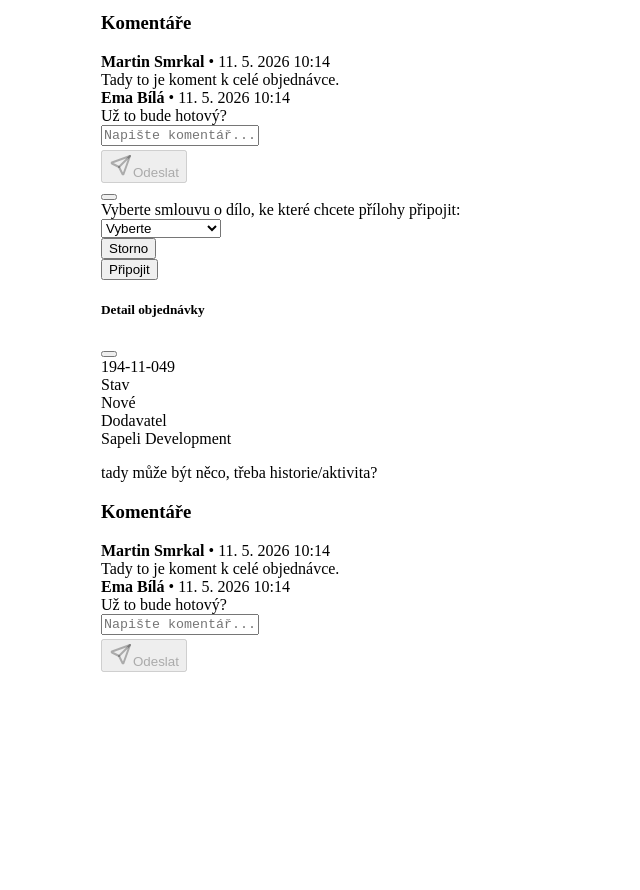
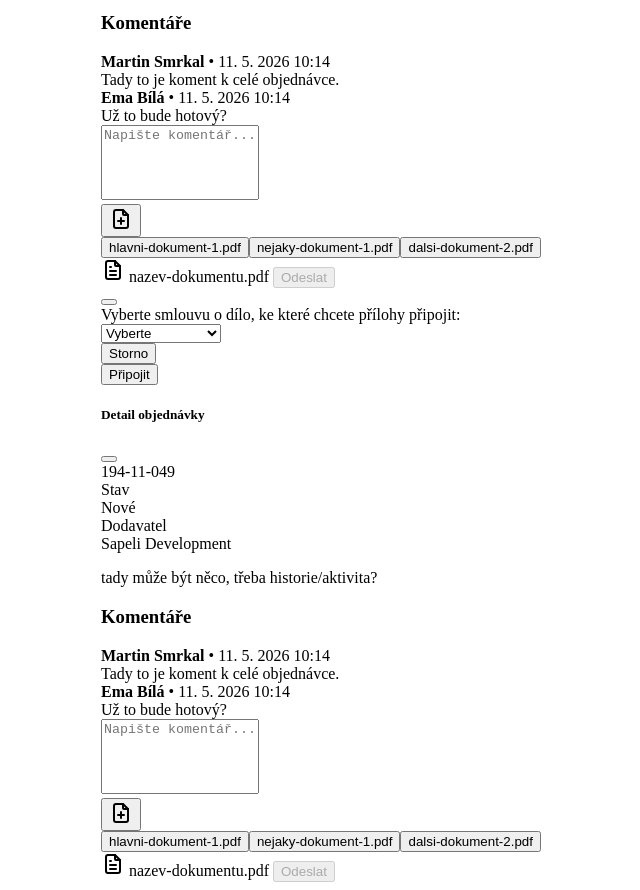
Before and after one commit to TomVitha/ois-vue, a Vue app: page /dois/objednavky in a window 1280 px wide. Shown: the part 2060-2950 px from the top of the page, without its empty margins (179-819 px from the left). Before the commit the page ends 2740 px from the top, so only its background shows below. Built offline with nearby package versions, Linux system fonts and the light colour scheme.

Commit message:
Add option to "reference" individual document when adding comment

```diff
--- a/src/components/DOIS/OrderAddComment.vue
+++ b/src/components/DOIS/OrderAddComment.vue
@@ -63,25 +63,54 @@
 </script>
 
 <template>
-  <div class="row g-2 align-items-end">
-    <div class="col">
+  <div class="position-relative">
     <textarea
       v-model="newCommentText"
       :name="`comment-${props.target}-${props.targetId}`"
       :id="`comment-${props.target}-${props.targetId}`"
       class="form-control"
       placeholder="Napište komentář..."
-        @keydown.ctrl.enter="submitComment"
-        style="resize: none; field-sizing: content;"></textarea>
+      @keydown.enter.exact.prevent="submitComment"
+      style="resize: none; field-sizing: content; padding-bottom: 3.5rem"></textarea>
+    <div class="d-flex align-items-center position-absolute end-0 bottom-0 px-2 pb-2 w-100">
+      <!-- WIP -->
+      <div class="btn-actions">
+        <div class="dropdown">
+          <button class="btn btn-action dropdown-toggle" data-bs-toggle="dropdown" draggable="false">
+            <svg xmlns="http://www.w3.org/2000/svg" width="24" height="24" viewBox="0 0 24 24" fill="none" stroke="currentColor" stroke-width="2" stroke-linecap="round" stroke-linejoin="round" class="icon icon-tabler icons-tabler-outline icon-tabler-file-plus">
+              <path stroke="none" d="M0 0h24v24H0z" fill="none" />
+              <path d="M14 3v4a1 1 0 0 0 1 1h4" />
+              <path d="M17 21h-10a2 2 0 0 1 -2 -2v-14a2 2 0 0 1 2 -2h7l5 5v11a2 2 0 0 1 -2 2" />
+              <path d="M12 11l0 6" />
+              <path d="M9 14l6 0" />
+            </svg>
+          </button>
+          <div class="dropdown-menu">
+            <button class="dropdown-item">hlavni-dokument-1.pdf</button>
+            <button class="dropdown-item">nejaky-dokument-1.pdf</button>
+            <button class="dropdown-item">dalsi-dokument-2.pdf</button>
           </div>
-    <div class="col-auto">
-      <!-- * Add comment to document -->
+        </div>
+      </div>
+      <!-- NOTE: Pokud se vybere specifický dokument, ke kterému se komentář pojí -->
+      <span class="tag">
+        <svg xmlns="http://www.w3.org/2000/svg" width="24" height="24" viewBox="0 0 24 24" fill="none" stroke="currentColor" stroke-width="2" stroke-linecap="round" stroke-linejoin="round" class="icon icon-tabler icons-tabler-outline icon-tabler-file-text">
+          <path stroke="none" d="M0 0h24v24H0z" fill="none" />
+          <path d="M14 3v4a1 1 0 0 0 1 1h4" />
+          <path d="M17 21h-10a2 2 0 0 1 -2 -2v-14a2 2 0 0 1 2 -2h7l5 5v11a2 2 0 0 1 -2 2" />
+          <path d="M9 9l1 0" />
+          <path d="M9 13l6 0" />
+          <path d="M9 17l6 0" />
+        </svg>
+        nazev-dokumentu.pdf
+        <a href="#" class="btn-close"></a>
+      </span>
       <button
-        class="btn btn-primary"
+        class="btn btn-primary ms-auto"
         :class="{ 'btn-icon': !isDesktop }"
         :disabled="!canSubmitComment"
         @click="submitComment">
-        <svg xmlns="http://www.w3.org/2000/svg" width="24" height="24" viewBox="0 0 24 24" fill="none" stroke="currentColor" stroke-width="2" stroke-linecap="round" stroke-linejoin="round" class="icon icon-tabler icons-tabler-outline icon-tabler-send">
+        <svg v-if="!isDesktop" xmlns="http://www.w3.org/2000/svg" width="24" height="24" viewBox="0 0 24 24" fill="none" stroke="currentColor" stroke-width="2" stroke-linecap="round" stroke-linejoin="round" class="icon icon-tabler icons-tabler-outline icon-tabler-send">
           <path stroke="none" d="M0 0h24v24H0z" fill="none" />
           <path d="M10 14l11 -11" />
           <path d="M21 3l-6.5 18a.55 .55 0 0 1 -1 0l-3.5 -7l-7 -3.5a.55 .55 0 0 1 0 -1l18 -6.5" />
```
Lines whose indentation alone changed are shown as unchanged.
